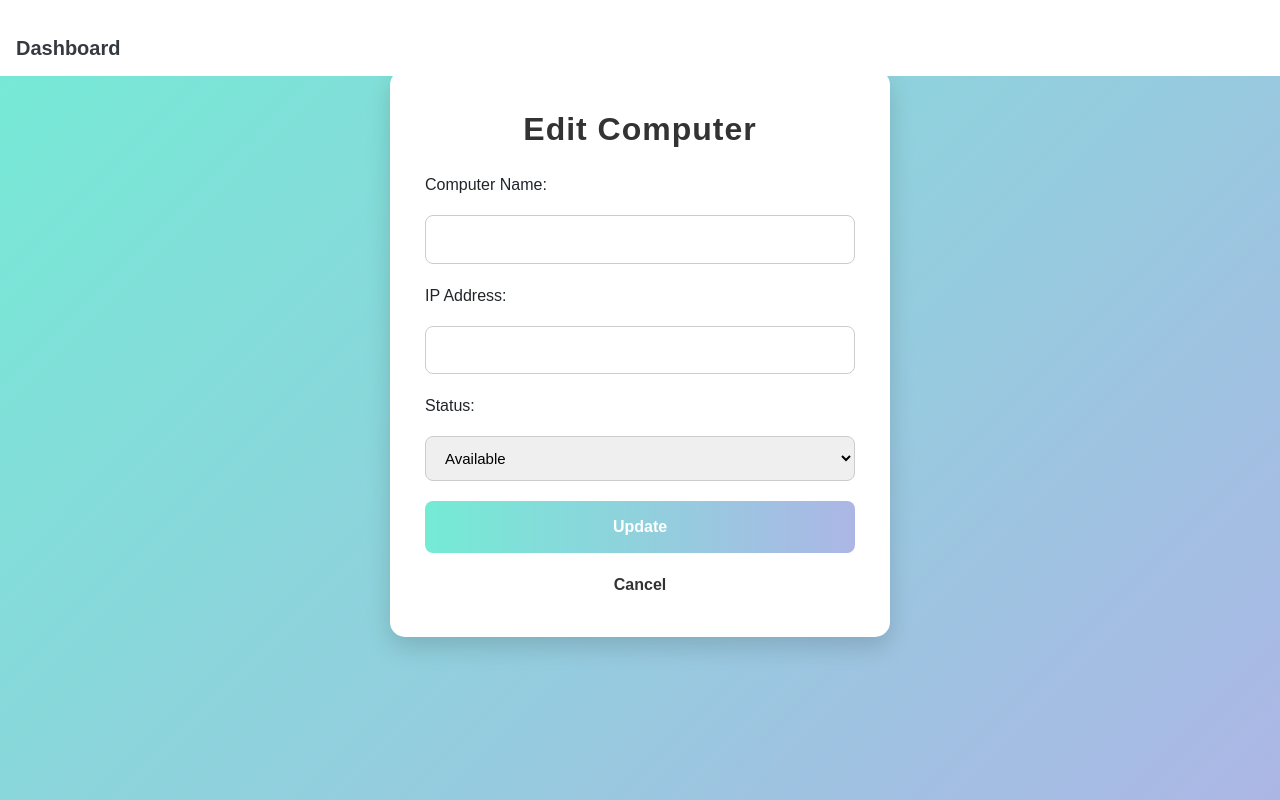
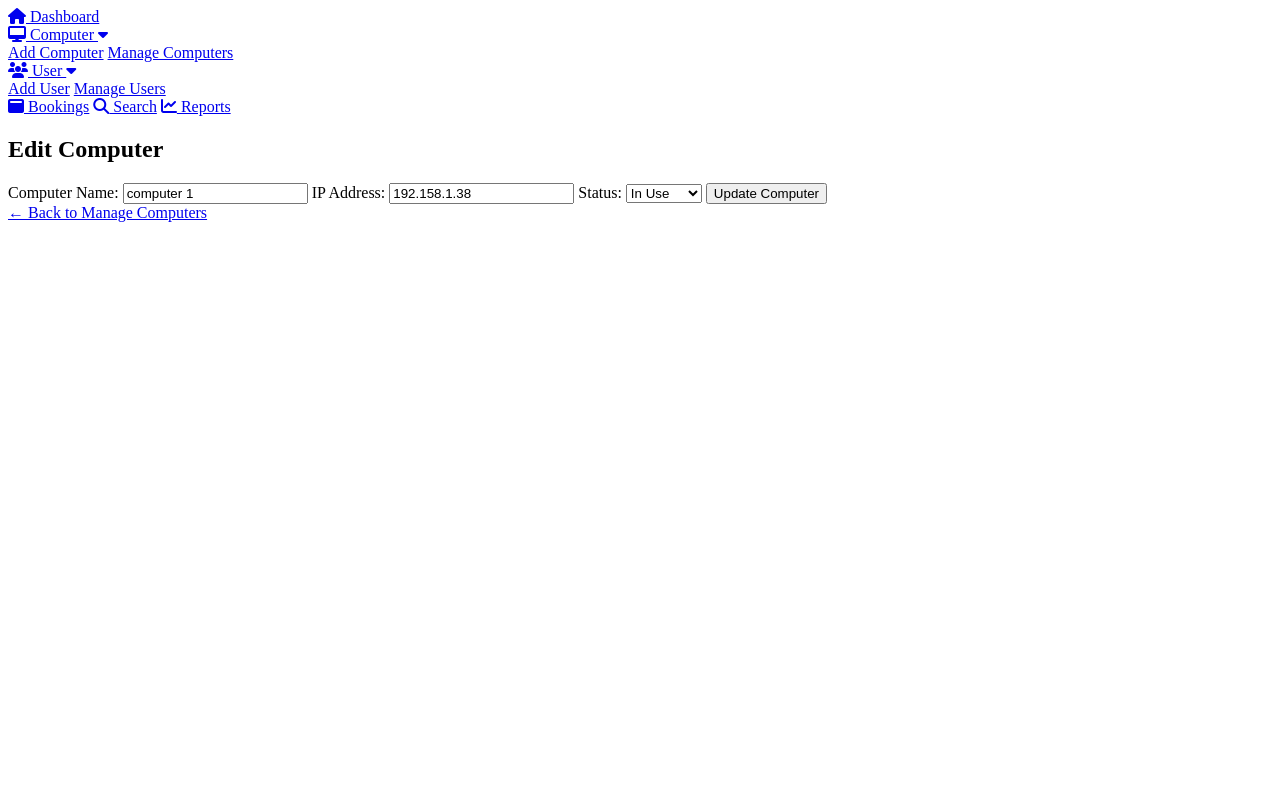
Before and after one commit to Manuv2u/internet_cafe---P3, a PHP site: page /edit_computer.php?id=6 in a window 1280 px wide. Run offline with PHP 8.4, Linux system fonts and the light colour scheme; data comes from the database, SQL or seed files in the repository; data that the repository does not hold is empty.

Commit message:
code changed

```diff
--- a/add_computer.php
+++ b/add_computer.php
@@ -1,4 +1,3 @@
-
 <?php
 require 'db_connect.php';
 
--- a/edit_computer.php
+++ b/edit_computer.php
@@ -1,171 +1,108 @@
+<?php
+require 'db_connect.php';
+
+if (!isset($_GET['id']) || !is_numeric($_GET['id'])) {
+    die('❌ Invalid computer ID.');
+}
+
+$id = intval($_GET['id']);
+$message = "";
+
+// Fetch current data
+$stmt = $conn->prepare("SELECT * FROM computers WHERE id = ?");
+$stmt->bind_param("i", $id);
+$stmt->execute();
+$result = $stmt->get_result();
+$computer = $result->fetch_assoc();
+
+if (!$computer) {
+    die('❌ Computer not found.');
+}
+
+// Handle form submission
+if ($_SERVER['REQUEST_METHOD'] == 'POST') {
+    $name = $_POST['computer_name'];
+    $ip = $_POST['ip_address'];
+    $status = $_POST['status'];
+
+    if (!filter_var($ip, FILTER_VALIDATE_IP)) {
+        $message = "❌ Invalid IP address format.";
+    } else {
+        $update = $conn->prepare("UPDATE computers SET computer_name = ?, ip_address = ?, status = ? WHERE id = ?");
+        $update->bind_param("sssi", $name, $ip, $status, $id);
+        $message = $update->execute() ? "✅ Computer updated successfully!" : "❌ Error updating computer.";
+        // Refresh data after update
+        $stmt = $conn->prepare("SELECT * FROM computers WHERE id = ?");
+        $stmt->bind_param("i", $id);
+        $stmt->execute();
+        $result = $stmt->get_result();
+        $computer = $result->fetch_assoc();
+    }
+}
+?>
 <!DOCTYPE html>
 <html lang="en">
 <head>
     <meta charset="UTF-8">
+    <meta name="viewport" content="width=device-width, initial-scale=1.0">
     <title>Edit Computer</title>
-    <link rel="stylesheet" href="https://stackpath.bootstrapcdn.com/bootstrap/4.5.2/css/bootstrap.min.css">
+    <link href="https://fonts.googleapis.com/css2?family=Poppins:wght@300;400;600&display=swap" rel="stylesheet">
+    <link rel="stylesheet" href="https://cdnjs.cloudflare.com/ajax/libs/font-awesome/6.4.0/css/all.min.css">
     <style>
-        body {
-            font-family: 'Poppins', sans-serif;
-            background: linear-gradient(135deg, #74ebd5 0%, #ACB6E5 100%);
-            min-height: 100vh;
-            margin: 0;
-            padding-top: 70px; /* Space for fixed navbar */
-        }
-
-        .form-container {
-            background: #ffffff;
-            padding: 40px 35px;
-            border-radius: 15px;
-            box-shadow: 0 10px 25px rgba(0, 0, 0, 0.15);
-            width: 100%;
-            max-width: 500px;
-            margin: auto;
-        }
-
-        h2 {
-            text-align: center;
-            margin-bottom: 25px;
-            color: #333;
-            font-weight: bold;
-            letter-spacing: 1px;
-        }
-
-        form input[type="text"],
-        form select {
-            width: 100%;
-            padding: 12px 15px;
-            margin-top: 10px;
-            margin-bottom: 20px;
-            border: 1px solid #ccc;
-            border-radius: 8px;
-            font-size: 15px;
-        }
-
-        button {
-            background: linear-gradient(to right, #74ebd5, #ACB6E5);
-            border: none;
-            padding: 14px;
-            border-radius: 8px;
-            width: 100%;
-            color: white;
-            font-weight: bold;
-            font-size: 16px;
-            cursor: pointer;
-        }
-
-        button:hover {
-            background: linear-gradient(to right, #ACB6E5, #74ebd5);
-        }
-
-        a {
-            display: block;
-            text-align: center;
-            margin-top: 20px;
-            color: #333;
-            font-weight: bold;
-            text-decoration: none;
-        }
-
-        p {
-            text-align: center;
-            color: red;
-            font-weight: bold;
-            margin-bottom: 20px;
-        }
+        /* Reuse the styles from add_computer.php */
+        /* ... (same styles as in your existing add_computer.php) ... */
+        /* Paste all CSS from your existing file here */
     </style>
 </head>
 <body>
 
-<!-- Navbar -->
-<nav class="navbar navbar-expand-lg navbar-dark bg-white fixed-top">
-    <a class="navbar-brand font-weight-bold text-dark" href="dashboard.php">Dashboard</a>
-    <button class="navbar-toggler" type="button" data-toggle="collapse" data-target="#navbarNavDropdown"
-            aria-controls="navbarNavDropdown" aria-expanded="false" aria-label="Toggle navigation">
-        <span class="navbar-toggler-icon"></span>
-    </button>
-
-    <div class="collapse navbar-collapse" id="navbarNavDropdown">
-        <ul class="navbar-nav">
-
-            <li class="nav-item dropdown font-weight-bold text-dark">
-                <a class="nav-link dropdown-toggle" href="computer.php" id="computerDropdown" role="button" data-toggle="dropdown"
-                   aria-haspopup="true" aria-expanded="false">
-                    Computer
-                </a>
-                <div class="dropdown-menu" aria-labelledby="computerDropdown">
-                    <a class="dropdown-item" href="add_computer.php">Add Computer</a>
-                    <a class="dropdown-item" href="manage_computers.php">Manage Computers</a>
-                </div>
-            </li>
-
-            <li class="nav-item dropdown">
-                <a class="nav-link dropdown-toggle" href="#" id="userDropdown" role="button" data-toggle="dropdown"
-                   aria-haspopup="true" aria-expanded="false">
-                    User
-                </a>
-                <div class="dropdown-menu" aria-labelledby="userDropdown">
-                    <a class="dropdown-item" href="add_user.php">Add User</a>
-                    <a class="dropdown-item" href="manage_user.php">Manage Users</a>
-                </div>
-            </li>
-
-            <li class="nav-item">
-                <a class="nav-link" href="booking.php">Bookings</a>
-            </li>
-
-            <li class="nav-item">
-                <a class="nav-link" href="search_user.php">Search</a>
-            </li>
-
-            <li class="nav-item">
-                <a class="nav-link" href="generate_report.php">Report</a>
-            </li>
-        </ul>
+<!-- Navbar (same as add_computer.php) -->
+<div class="navbar">
+    <a href="dashboard.php"><i class="fas fa-home"></i> Dashboard</a>
+    <div class="dropdown">
+        <a href="#"><i class="fas fa-desktop"></i> Computer <i class="fas fa-caret-down"></i></a>
+        <div class="dropdown-content">
+            <a href="add_computer.php">Add Computer</a>
+            <a href="manage_computers.php">Manage Computers</a>
+        </div>
     </div>
-</nav>
+    <div class="dropdown">
+        <a href="#"><i class="fas fa-users"></i> User <i class="fas fa-caret-down"></i></a>
+        <div class="dropdown-content">
+            <a href="add_user.php">Add User</a>
+            <a href="manage_user.php">Manage Users</a>
+        </div>
+    </div>
+    <a href="booking.php"><i class="fa-solid fa-window-maximize"></i> Bookings</a>
+    <a href="search_user.php"><i class="fas fa-search"></i> Search</a>
+    <a href="generate_report.php"><i class="fas fa-chart-line"></i> Reports</a>
+</div>
 
 <!-- Form -->
 <div class="form-container">
     <h2>Edit Computer</h2>
-    <?php if (isset($error)) echo "<p>$error</p>"; ?>
+    <?php
+        if (!empty($message)) {
+            echo "<div class='message " . (str_starts_with($message, '✅') ? '' : 'error') . "'>" . htmlspecialchars($message) . "</div>";
+        }
+    ?>
+    <form method="POST">
+        <label for="computer_name">Computer Name:</label>
+        <input type="text" id="computer_name" name="computer_name" value="<?= htmlspecialchars($computer['computer_name']) ?>" required>
 
-    <form method="POST" id="editForm">
-        <label>Computer Name:</label>
-        <input type="text" name="computer_name" value="<?= htmlspecialchars($computer['computer_name']) ?>" required>
+        <label for="ip_address">IP Address:</label>
+        <input type="text" id="ip_address" name="ip_address" value="<?= htmlspecialchars($computer['ip_address']) ?>" required pattern="^(\d{1,3}\.){3}\d{1,3}$" title="Enter a valid IP address (e.g. 192.168.1.1)">
 
-        <label>IP Address:</label>
-        <input type="text" name="ip_address" id="ip_address"
-               value="<?= htmlspecialchars($computer['ip_address']) ?>"
-               pattern="^((25[0-5]|2[0-4][0-9]|[01]?[0-9][0-9]?)\.){3}(25[0-5]|2[0-4][0-9]|[01]?[0-9][0-9]?)$"
-               title="Enter a valid IP address like 192.168.0.1" required>
-
-        <label>Status:</label>
-        <select name="status">
-            <option value="available" <?= $computer['status'] === 'available' ? 'selected' : '' ?>>Available</option>
-            <option value="in use" <?= $computer['status'] === 'in use' ? 'selected' : '' ?>>In Use</option>
+        <label for="status">Status:</label>
+        <select id="status" name="status">
+            <option value="available" <?= $computer['status'] == 'available' ? 'selected' : '' ?>>Available</option>
+            <option value="in use" <?= $computer['status'] == 'in use' ? 'selected' : '' ?>>In Use</option>
         </select>
 
-        <button type="submit">Update</button>
-        <a href="manage_computers.php">Cancel</a>
+        <button type="submit">Update Computer</button>
     </form>
+    <a class="back-link" href="manage_computers.php">← Back to Manage Computers</a>
 </div>
-
-<!-- JS -->
-<script src="https://code.jquery.com/jquery-3.5.1.slim.min.js"></script>
-<script src="https://cdn.jsdelivr.net/npm/bootstrap@4.5.2/dist/js/bootstrap.bundle.min.js"></script>
-
-<script>
-    // Optional JS IP validation
-    document.getElementById("editForm").addEventListener("submit", function (e) {
-        const ip = document.getElementById("ip_address").value.trim();
-        const regex = /^((25[0-5]|2[0-4][0-9]|[01]?[0-9][0-9]?)\.){3}(25[0-5]|2[0-4][0-9]|[01]?[0-9][0-9]?)$/;
-        if (!regex.test(ip)) {
-            alert("Please enter a valid IP address (e.g., 192.168.0.1)");
-            e.preventDefault();
-        }
-    });
-</script>
 
 </body>
 </html>
```
